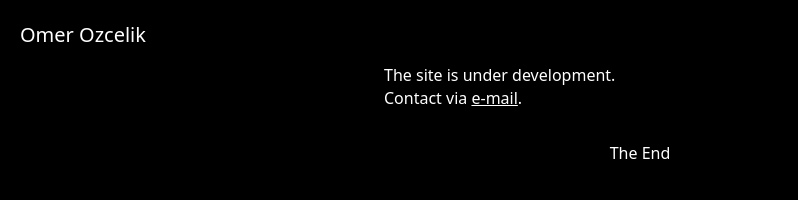
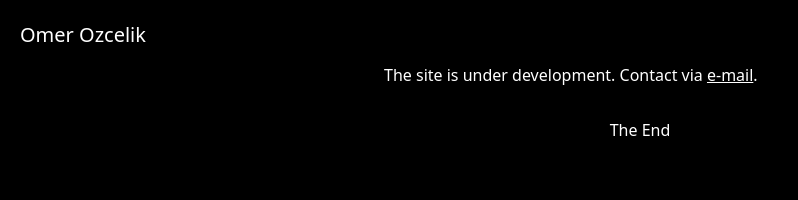
Before and after one commit to omrzclk/omrzclk.github.io, a plain HTML site: page index.html in a window 1280 px wide. Shown: the whole page, without its empty margins (0-798 px from the left). Drawn offline with Linux system fonts and the light colour scheme.

Commit message:
Update index.html

```diff
--- a/index.html
+++ b/index.html
@@ -40,7 +40,7 @@
       <br>
       -->
       <p>
-        The site is under development.<br>
+        The site is under development.
         Contact via <a href="mailto:omrzclk@gmail.com" target="_blank">e-mail</a>.
       </p>
 
```
